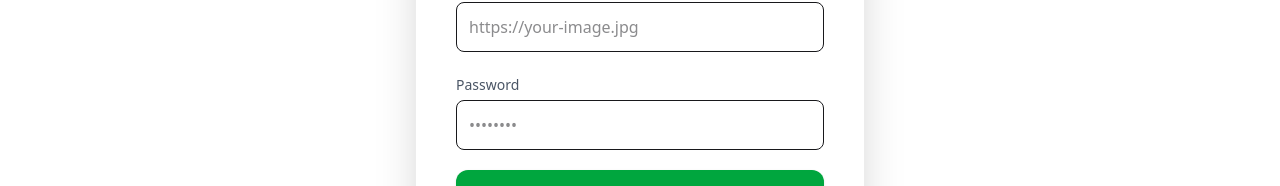
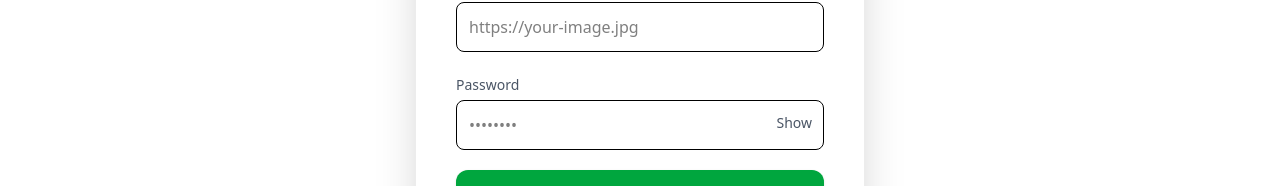
Before and after one commit to sojib-web/gardening-community, a React (Vite) app: page /signup in a window 1280 px wide. Shown: the part 478-664 px from the top of the page. Built offline with nearby package versions, Linux system fonts and the light colour scheme; no server answers.

Commit message:
password show and hide

```diff
--- a/package.json
+++ b/package.json
@@ -21,6 +21,7 @@
     "react-icons": "^5.5.0",
     "react-router": "^7.6.0",
     "react-simple-typewriter": "^5.0.1",
+    "react-toggle-dark-mode": "^1.1.1",
     "sweetalert2": "^11.21.2",
     "swiper": "^11.2.7",
     "tailwindcss": "^4.1.7"
--- a/src/Components/LogIn/LogIn.jsx
+++ b/src/Components/LogIn/LogIn.jsx
@@ -1,5 +1,5 @@
 // @ts-nocheck
-import React, { useContext } from "react";
+import React, { useContext, useState } from "react";
 import { Link, useNavigate, useLocation } from "react-router";
 import Swal from "sweetalert2";
 import { AuthContext } from "../../Context/AuthContext";
@@ -8,6 +8,7 @@ const Login = () => {
   const { logIn, googleLogin } = useContext(AuthContext);
   const navigate = useNavigate();
   const location = useLocation();
+  const [showPassword, setShowPassword] = useState(false);
 
   const handleLogin = (e) => {
     e.preventDefault();
@@ -45,7 +46,7 @@ const Login = () => {
           timer: 1800,
           showConfirmButton: false,
         });
-        navigate(location?.state || " /");
+        navigate(location?.state || "/");
       })
       .catch((error) => {
         Swal.fire({
@@ -57,7 +58,7 @@ const Login = () => {
   };
 
   return (
-    <div className="min-h-screen flex items-center justify-center  px-4">
+    <div className="min-h-screen flex items-center justify-center px-4">
       <div className="bg-white shadow-2xl rounded-3xl p-10 max-w-md w-full relative">
         <div className="absolute -top-12 left-1/2 transform -translate-x-1/2">
           <div className="w-24 h-24 rounded-full bg-green-500 text-white text-3xl font-bold flex items-center justify-center shadow-xl border-4 border-white">
@@ -82,17 +83,26 @@ const Login = () => {
           </div>
           <div>
             <label className="text-sm text-gray-600">Password</label>
-            <input
-              type="password"
-              name="password"
-              placeholder="••••••••"
-              className="w-full p-3 mt-1 border rounded-lg focus:outline-none focus:ring-2 focus:ring-blue-500"
-              required
-            />
+            <div className="relative">
+              <input
+                type={showPassword ? "text" : "password"}
+                name="password"
+                placeholder="••••••••"
+                className="w-full p-3 mt-1 border rounded-lg focus:outline-none focus:ring-2 focus:ring-blue-500 pr-12"
+                required
+              />
+              <button
+                type="button"
+                onClick={() => setShowPassword(!showPassword)}
+                className="absolute right-3 top-1/2 transform -translate-y-1/2 text-sm text-gray-600"
+              >
+                {showPassword ? "Hide" : "Show"}
+              </button>
+            </div>
           </div>
           <button
             type="submit"
-            className="w-full bg-green-600 text-white py-3 rounded-xl hover:bg-green-700 transition-all  "
+            className="w-full bg-green-600 text-white py-3 rounded-xl hover:bg-green-700 transition-all"
           >
             Login
           </button>
@@ -121,7 +131,7 @@ const Login = () => {
           Don’t have an account?{" "}
           <Link
             to="/signup"
-            className="text-green-600  font-semibold hover:underline"
+            className="text-green-600 font-semibold hover:underline"
           >
             Register here
           </Link>
--- a/src/Components/SignUp/SignUp.jsx
+++ b/src/Components/SignUp/SignUp.jsx
@@ -1,6 +1,6 @@
 /* eslint-disable no-unused-vars */
 // @ts-nocheck
-import React, { useContext } from "react";
+import React, { useContext, useState } from "react";
 import { Link, useNavigate } from "react-router";
 import { AuthContext } from "../../Context/AuthContext";
 import Swal from "sweetalert2";
@@ -10,6 +10,7 @@ const SignUp = () => {
   const { signUp, googleLogin, updateUserProfile, setUser } =
     useContext(AuthContext);
   const navigate = useNavigate();
+  const [showPassword, setShowPassword] = useState(false);
 
   const handleFormSubmitWithSignUp = (e) => {
     e.preventDefault();
@@ -19,17 +20,18 @@ const SignUp = () => {
       formData.entries()
     );
 
-    if (password.length < 6) {
+    const passwordRegex = /^(?=.*[a-z])(?=.*[A-Z])(?=.*[^a-zA-Z0-9]).{8,}$/;
+    if (!passwordRegex.test(password)) {
       Swal.fire({
         icon: "warning",
         title: "Weak Password",
-        text: "Password must be at least 6 characters long.",
+        text: "Password must be 8+ chars, with 1 uppercase, 1 lowercase, and 1 special character",
       });
       return;
     }
 
     signUp(email, password)
-      .then((result) => {
+      .then(() => {
         return updateUserProfile({
           displayName: name,
           photoURL: photo,
@@ -82,7 +84,7 @@ const SignUp = () => {
   };
 
   return (
-    <div className="min-h-screen flex items-center justify-center  px-4">
+    <div className="min-h-screen flex items-center justify-center px-4">
       <div className="bg-white p-10 rounded-3xl shadow-2xl max-w-md w-full relative">
         <div className="absolute -top-12 left-1/2 transform -translate-x-1/2">
           <div className="w-24 h-24 rounded-full bg-green-500 text-white text-3xl font-bold flex items-center justify-center shadow-xl border-4 border-white">
@@ -127,13 +129,22 @@ const SignUp = () => {
           </div>
           <div>
             <label className="text-sm text-gray-600">Password</label>
-            <input
-              type="password"
-              name="password"
-              placeholder="••••••••"
-              className="w-full p-3 mt-1 border rounded-lg focus:outline-none focus:ring-2 focus:ring-green-500"
-              required
-            />
+            <div className="relative">
+              <input
+                type={showPassword ? "text" : "password"}
+                name="password"
+                placeholder="••••••••"
+                className="w-full p-3 mt-1 border rounded-lg focus:outline-none focus:ring-2 focus:ring-green-500 pr-12"
+                required
+              />
+              <button
+                type="button"
+                onClick={() => setShowPassword(!showPassword)}
+                className="absolute right-3 top-1/2 transform -translate-y-1/2 text-sm text-gray-600"
+              >
+                {showPassword ? "Hide" : "Show"}
+              </button>
+            </div>
           </div>
 
           <button
--- a/src/index.css
+++ b/src/index.css
@@ -0,0 +1,19 @@
+body {
+  background-color: white;
+  color: black;
+  transition: background-color 0.3s ease, color 0.3s ease;
+}
+
+body.dark {
+  background-color: #121212;
+  color: #f0f0f0;
+}
+
+body.dark .bg-green-900 {
+  background-color: #1f2937 !important; /* A dark background fallback for your navbar */
+}
+
+body.dark a:hover,
+body.dark .text-green-300 {
+  color: #bbf7d0; /* Lighter green for dark mode */
+}
```
Also changed, not shown: 1 other file (tests, documents, lock files or other folders).
